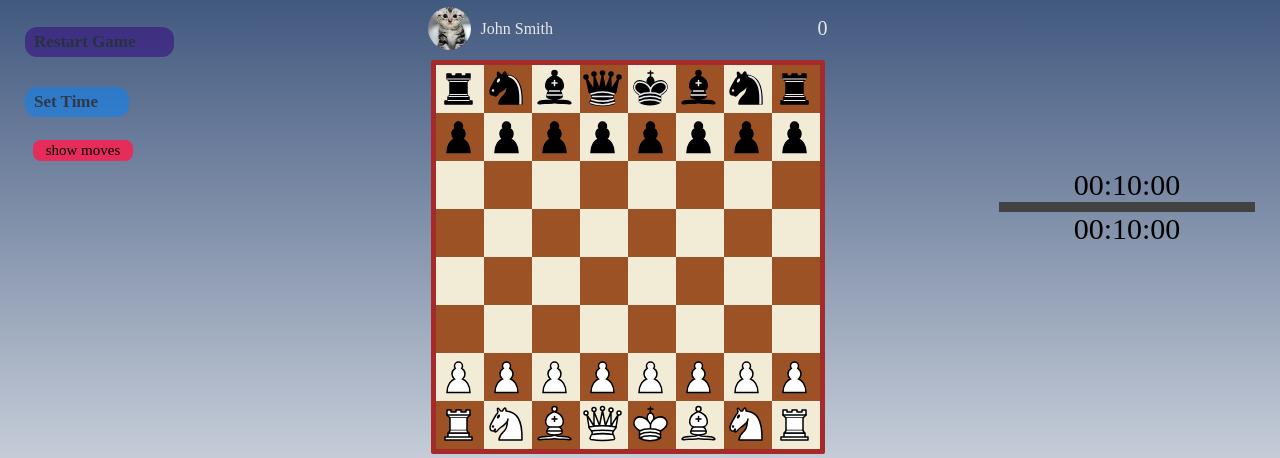
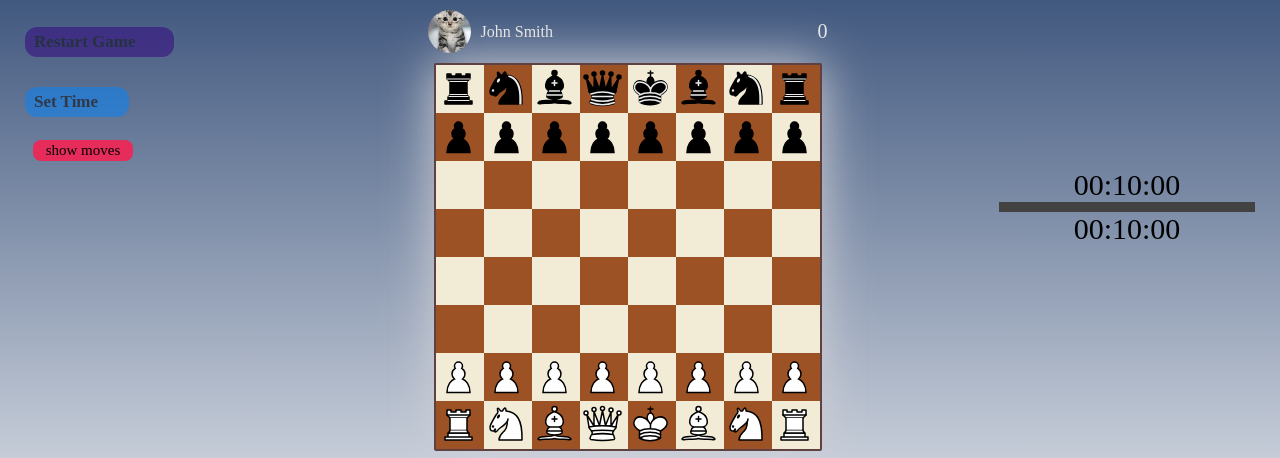
Before and after one commit to ljmaps/insanechessgame, a plain HTML site: page index.html in a window 1280 px wide. Shown: the part 143-601 px from the top of the page. Drawn offline with Linux system fonts and the light colour scheme; no server answers; a web font is replaced by a local one.

Commit message:
Update middle_section.css

```diff
--- a/styles/middle_section.css
+++ b/styles/middle_section.css
@@ -8,10 +8,11 @@
 }
 
 #board-container {
-  border: 5px solid brown;
+  border: 2px solid rgb(95, 65, 65);
   border-radius: 2px;
   margin: 10px 0;
   position: relative;
+  box-shadow: 0px 0px 50px rgb(210, 210, 215);
 }
 
 #piece-images {
```
